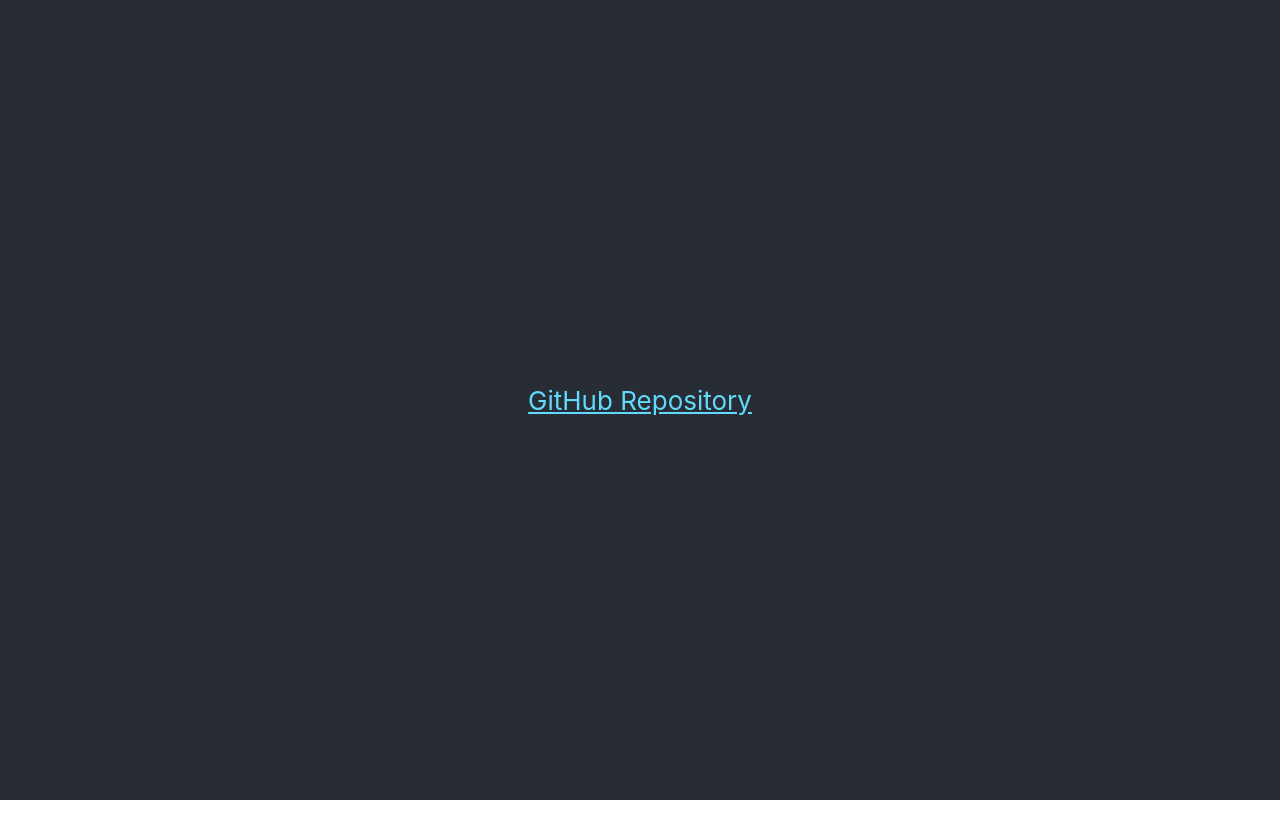
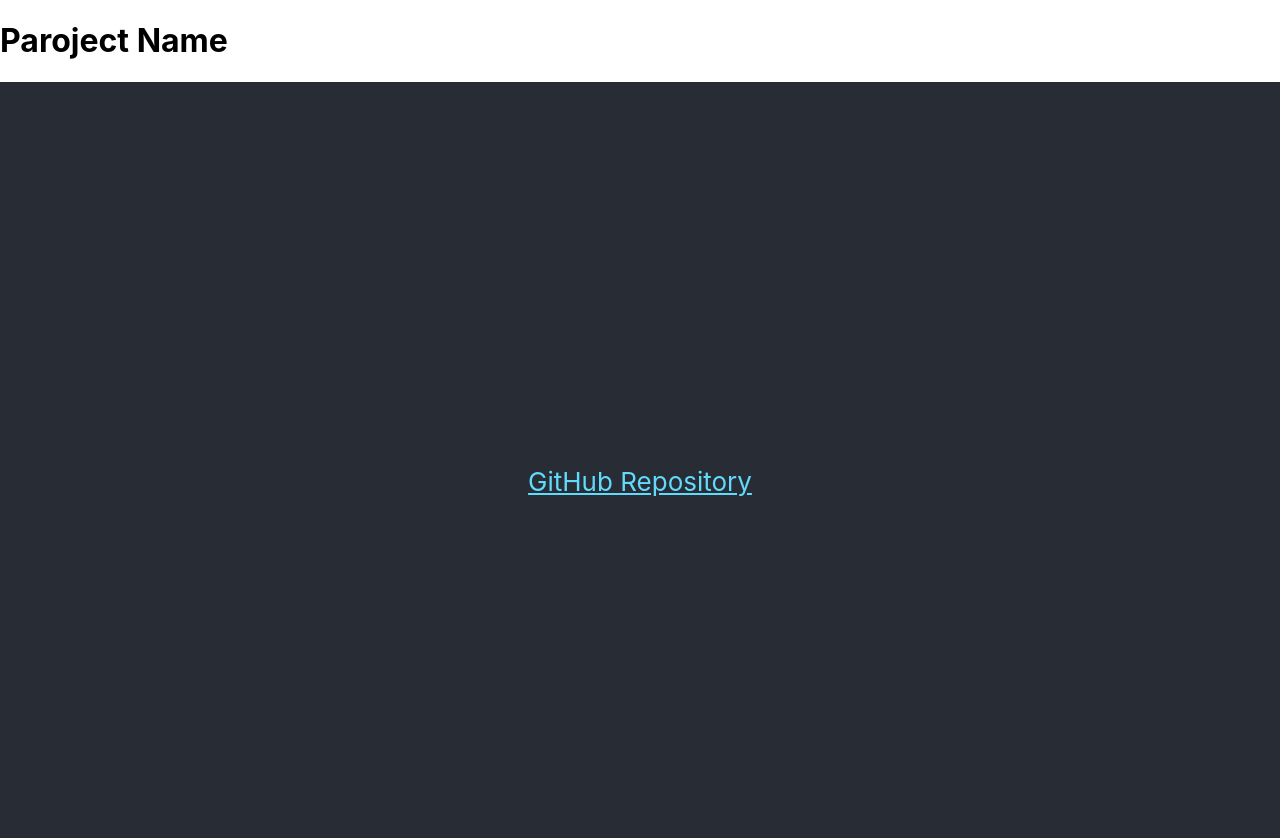
Before and after one commit to mari1647iv/personal-efficiency-helper, a React (Create React App) app: page /page-two in a window 1280 px wide. Shown: the top 838 px of the page. Before the commit the page ends 800 px from the top, so only its background shows below. Built offline with nearby package versions, Linux system fonts and the light colour scheme.

Commit message:
set the template

```diff
--- a/src/App.css
+++ b/src/App.css
@@ -1,3 +1,17 @@
+body {
+  margin: 0;
+  font-family: -apple-system, BlinkMacSystemFont, 'Segoe UI', 'Roboto', 'Oxygen',
+    'Ubuntu', 'Cantarell', 'Fira Sans', 'Droid Sans', 'Helvetica Neue',
+    sans-serif;
+  -webkit-font-smoothing: antialiased;
+  -moz-osx-font-smoothing: grayscale;
+}
+
+code {
+  font-family: source-code-pro, Menlo, Monaco, Consolas, 'Courier New',
+    monospace;
+}
+
 .App {
   text-align: center;
 }
@@ -6,7 +20,7 @@
   color: #61dafb;
 }
 
-.App-header {
+.App-body {
   background-color: #282c34;
   min-height: 100vh;
   display: flex;
--- a/src/App.js
+++ b/src/App.js
@@ -1,19 +1,21 @@
 import './App.css';
+import React from 'react';
+import { BrowserRouter as Router, Routes, Route } from 'react-router-dom';
+import Header from './components/Header/Header';
+import Main from './routes/Main/Main';
+import PageTwo from './routes/PageTwo/PageTwo';
+
 
 function App() {
   return (
-    <div className="App">
-      <header className="App-header">
-        <a
-          className="repo-link"
-          href="https://github.com/mari1647iv/personal-efficiency-helper"
-          target="_blank"
-          rel="noopener noreferrer"
-        >
-          GitHub Repository
-        </a>
-      </header>
-    </div>
+    <Router>
+      <Header />
+      <Routes>
+        <Route path="/" element={<Main />} />
+        <Route path="/main" element={<Main />} />
+        <Route path="/page-two" element={<PageTwo />} />
+      </Routes>
+    </Router>
   );
 }
 
--- /dev/null
+++ b/src/components/Header/Header.js
@@ -0,0 +1,11 @@
+import './Header.css';
+
+function Header() {
+  return (
+    <header>
+      <h1>Paroject Name</h1>
+    </header>
+  );
+}
+
+export default Header;
--- a/src/index.css
+++ /dev/null
@@ -1,13 +0,0 @@
-body {
-  margin: 0;
-  font-family: -apple-system, BlinkMacSystemFont, 'Segoe UI', 'Roboto', 'Oxygen',
-    'Ubuntu', 'Cantarell', 'Fira Sans', 'Droid Sans', 'Helvetica Neue',
-    sans-serif;
-  -webkit-font-smoothing: antialiased;
-  -moz-osx-font-smoothing: grayscale;
-}
-
-code {
-  font-family: source-code-pro, Menlo, Monaco, Consolas, 'Courier New',
-    monospace;
-}
--- a/src/index.js
+++ b/src/index.js
@@ -1,11 +1,9 @@
 import React from 'react';
 import ReactDOM from 'react-dom/client';
-import './index.css';
 import App from './App';
 
-const root = ReactDOM.createRoot(document.getElementById('root'));
-root.render(
-  // <React.StrictMode>
+ReactDOM.createRoot(
+  document.getElementById('root')
+).render(
   <App />
-  // </React.StrictMode>
 );
--- /dev/null
+++ b/src/routes/Main/Main.js
@@ -0,0 +1,21 @@
+import './Main.css';
+import React from 'react';
+
+function Main() {
+  return (
+    <div className="App">
+      <body className="App-body">
+        <a
+          className="repo-link"
+          href="https://github.com/mari1647iv/personal-efficiency-helper"
+          target="_blank"
+          rel="noopener noreferrer"
+        >
+          GitHub Repository
+        </a>
+      </body>
+    </div>
+  );
+}
+
+export default Main;
--- /dev/null
+++ b/src/routes/PageTwo/PageTwo.js
@@ -0,0 +1,21 @@
+import './PageTwo.css';
+import React from 'react';
+
+function PageTwo() {
+  return (
+    <div className="App">
+      <body className="App-body">
+        <a
+          className="repo-link"
+          href="https://github.com/mari1647iv/personal-efficiency-helper"
+          target="_blank"
+          rel="noopener noreferrer"
+        >
+          GitHub Repository
+        </a>
+      </body>
+    </div>
+  );
+}
+
+export default PageTwo;
```
Also changed, not shown: src/components/Header/Header.css (added), src/routes/Main/Main.css (added), src/routes/PageTwo/PageTwo.css (added), 1 other file (tests, documents, lock files or other folders).
